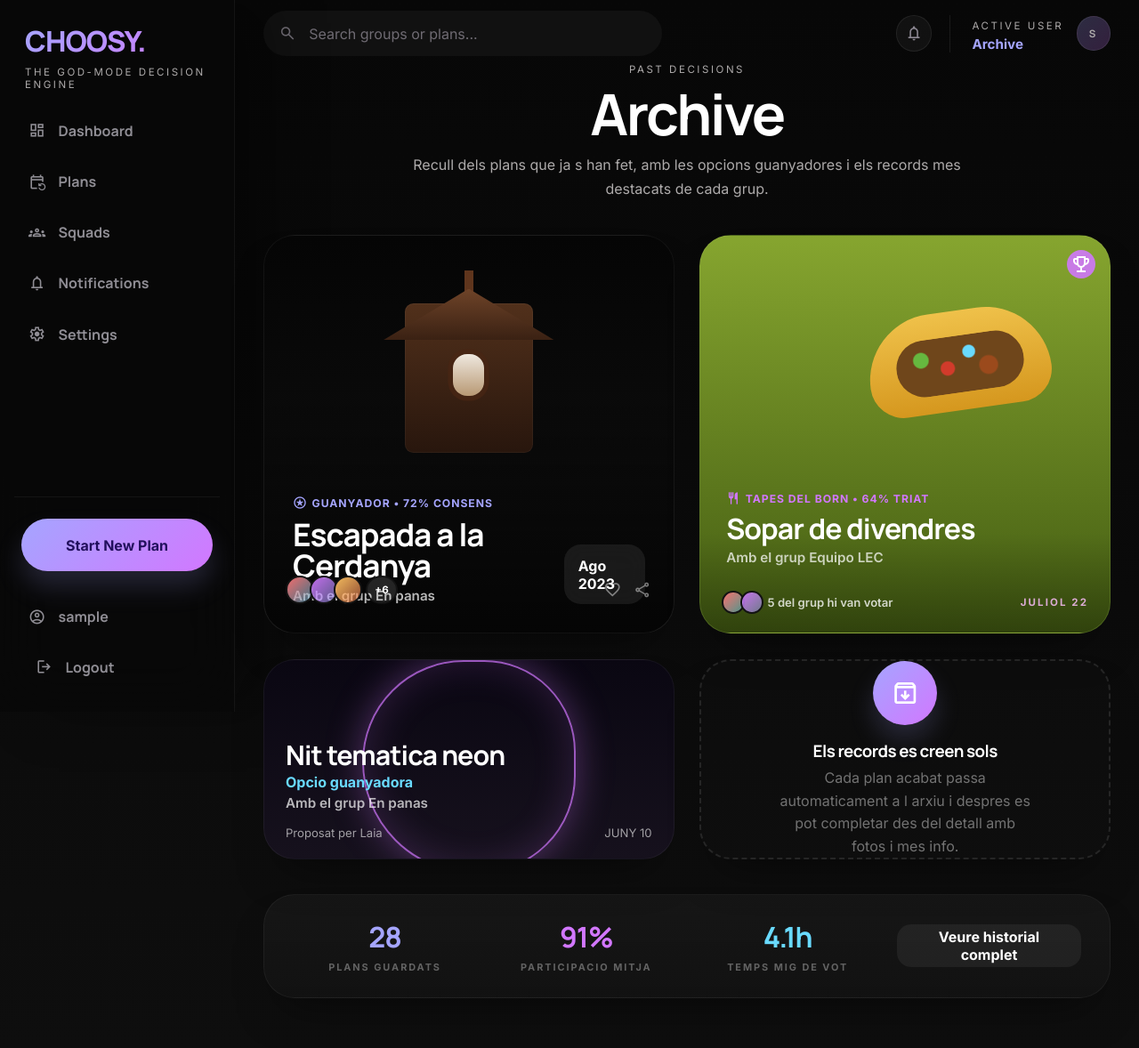
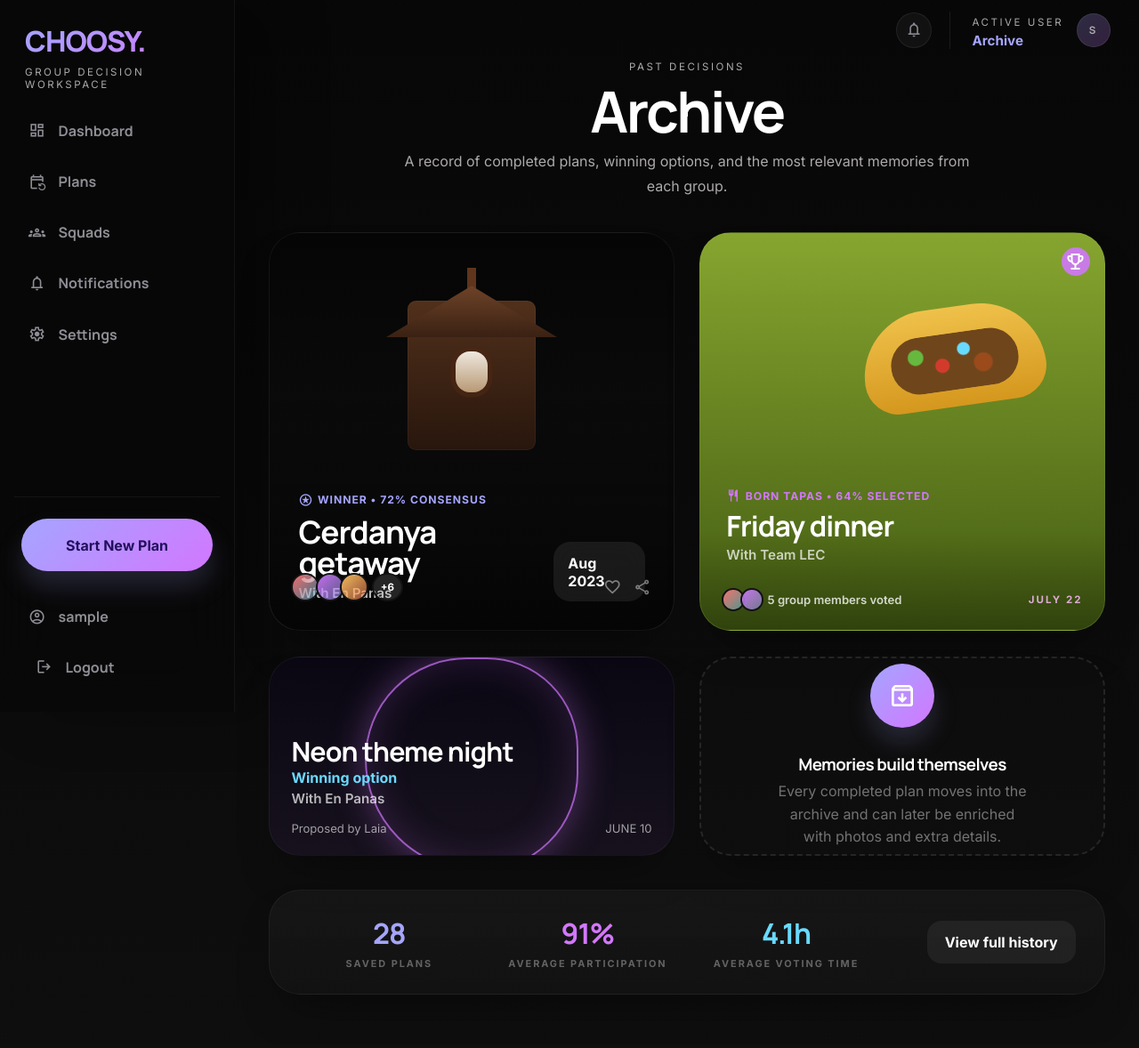
Before and after one commit to choosy-friends-app/choosy-app, a Django app: page /archive/ in a window 1280 px wide. Shown: the whole page at 89% size. After the commit the page ends 1118 px from the top, so only its background shows below. Run offline with Django 5.2, Linux system fonts and the light colour scheme; the visitor is signed in with stand-in values (Sample User, id 1); data comes from the database, SQL or seed files in the repository; data that the repository does not hold is empty.

Commit message:
Clean app chrome and English copy

```diff
--- a/core/web/plans.py
+++ b/core/web/plans.py
@@ -46,7 +46,7 @@ def start_new_plan(request):
                     "active_page": "start_new_plan",
                     "topbar_context": "Start New Plan",
                     "groups": user_groups,
-                    "error": "Per favor, selecciona un grup per proposar el pla.",
+                    "error": "Please select a group before proposing a plan.",
                 },
             )
 
@@ -60,7 +60,7 @@ def start_new_plan(request):
                     "active_page": "start_new_plan",
                     "topbar_context": "Start New Plan",
                     "groups": user_groups,
-                    "error": "Aquest grup ja te una votacio activa. Tanca-la abans de crear-ne una altra.",
+                    "error": "This group already has an active vote. Close it before creating another one.",
                     "default_voting_end_date": request.POST.get("voting_end_date")
                     or default_voting_end.date().isoformat(),
                     "default_voting_end_time": request.POST.get("voting_end_time")
--- a/front/templates/includes/dashboard/hero.html
+++ b/front/templates/includes/dashboard/hero.html
@@ -1,5 +1,5 @@
 <section class="hero">
-  <p class="page-kicker">GOD MODE > OVERVIEW</p>
+  <p class="page-kicker">Workspace Overview</p>
 
   <div class="hero-grid">
     <div class="hero-copy">
--- a/front/templates/includes/dashboard_styles/base.css
+++ b/front/templates/includes/dashboard_styles/base.css
@@ -12,7 +12,7 @@
   --line-soft: rgba(255, 255, 255, 0.05);
   --shadow: 0 40px 60px -5px rgba(0, 0, 0, 0.4);
   --radius-full: 999px;
-  --content-width: 1280px;
+  --content-width: 1480px;
 }
 
 *,
@@ -207,7 +207,7 @@ button {
   min-height: 3.5rem;
   display: flex;
   align-items: center;
-  justify-content: space-between;
+  justify-content: flex-end;
   gap: 1.5rem;
 }
 
@@ -302,7 +302,7 @@ button {
 .page-shell {
   max-width: var(--content-width);
   margin: 0 auto;
-  padding: 0.5rem 2rem 3.5rem;
+  padding: 0.75rem clamp(1.25rem, 3vw, 3rem) 3.5rem;
 }
 
 .notification-toast {
--- a/front/templates/includes/dashboard_styles/dashboard.css
+++ b/front/templates/includes/dashboard_styles/dashboard.css
@@ -1,5 +1,5 @@
 /* ==========================================================================
-   GOD MODE DASHBOARD - SENIOR SAAS AESTHETIC
+   DASHBOARD - SENIOR SAAS AESTHETIC
    ========================================================================== */
 
 .group-card-godmode {
--- a/front/templates/includes/layout/sidebar.html
+++ b/front/templates/includes/layout/sidebar.html
@@ -2,7 +2,7 @@
   <div class="rail-panel">
     <div class="brand">
       <span class="brand-title">CHOOSY.<span style="opacity: 0.6; font-weight: 400;">LY</span></span>
-      <span class="brand-subtitle">THE GOD-MODE DECISION ENGINE</span>
+      <span class="brand-subtitle">GROUP DECISION WORKSPACE</span>
     </div>
 
     <nav class="rail-nav" aria-label="Main structure">
--- a/front/templates/includes/layout/topbar.html
+++ b/front/templates/includes/layout/topbar.html
@@ -1,9 +1,4 @@
 <header class="topbar">
-  <div class="search-shell" aria-hidden="true">
-    <span class="material-symbols-outlined">search</span>
-    <span>Search groups or plans...</span>
-  </div>
-
   <div class="topbar-side">
     <a class="topbar-bell" href="{% url 'notifications' %}" aria-label="Open notifications" data-notification-bell>
       <span class="material-symbols-outlined">notifications</span>
--- a/front/templates/includes/vote/scripts.html
+++ b/front/templates/includes/vote/scripts.html
@@ -167,7 +167,7 @@
                                     <h2>${plan.title}</h2>
                                     <p>${plan.description || "A premium escape curated exclusively for your group."}</p>
                                     <div class="card-meta-row">
-                                        <div class="meta-item"><span class="material-symbols-outlined">location_on</span><span>${plan.place || 'Lleida'}</span></div>
+                                        <div class="meta-item"><span class="material-symbols-outlined">location_on</span><span>${plan.place || 'Barcelona'}</span></div>
                                         <div class="meta-item"><span class="material-symbols-outlined">schedule</span><span>Tomorrow</span></div>
                                     </div>
                                 </div>
--- a/front/templates/includes/vote/styles.html
+++ b/front/templates/includes/vote/styles.html
@@ -505,7 +505,7 @@
         transition: opacity 0.1s linear, background-color 0.1s linear;
     }
 
-    /* Float Actions - REDESIGNED FOR GOD MODE */
+    /* Floating vote actions */
     .vote-float-actions {
         display: flex;
         justify-content: center;
--- a/front/templates/pages/archive.html
+++ b/front/templates/pages/archive.html
@@ -5,7 +5,7 @@
     <header class="archive-hero">
       <p class="page-kicker">Past Decisions</p>
       <h1>Archive</h1>
-      <p>Recull dels plans que ja s han fet, amb les opcions guanyadores i els records mes destacats de cada grup.</p>
+      <p>A record of completed plans, winning options, and the most relevant memories from each group.</p>
     </header>
 
     <section class="archive-grid">
@@ -21,13 +21,13 @@
           <div>
             <div class="archive-memory__tag">
               <span class="material-symbols-outlined">stars</span>
-              <span>Guanyador • 72% consens</span>
+              <span>Winner • 72% consensus</span>
             </div>
-            <h2>Escapada a la Cerdanya</h2>
-            <p class="archive-memory__group">Amb el grup En panas</p>
+            <h2>Cerdanya getaway</h2>
+            <p class="archive-memory__group">With En Panas</p>
           </div>
 
-          <span class="archive-memory__date">Ago 2023</span>
+          <span class="archive-memory__date">Aug 2023</span>
         </div>
 
         <div class="archive-memory__foot">
@@ -59,10 +59,10 @@
         <div class="archive-memory__copy">
           <div class="archive-memory__tag archive-memory__tag--secondary">
             <span class="material-symbols-outlined">restaurant</span>
-            <span>Tapes del born • 64% triat</span>
+            <span>Born tapas • 64% selected</span>
           </div>
-          <h2>Sopar de divendres</h2>
-          <p class="archive-memory__group">Amb el grup Equipo LEC</p>
+          <h2>Friday dinner</h2>
+          <p class="archive-memory__group">With Team LEC</p>
         </div>
 
         <div class="archive-memory__meta">
@@ -71,10 +71,10 @@
               <span></span>
               <span></span>
             </div>
-            <span>5 del grup hi van votar</span>
+            <span>5 group members voted</span>
           </div>
 
-          <span class="archive-memory__stamp">JULIOL 22</span>
+          <span class="archive-memory__stamp">JULY 22</span>
         </div>
       </article>
 
@@ -84,14 +84,14 @@
         </div>
 
         <div class="archive-memory__copy archive-memory__copy--bottom">
-          <h2>Nit tematica neon</h2>
-          <p>Opcio guanyadora</p>
-          <p class="archive-memory__group">Amb el grup En panas</p>
+          <h2>Neon theme night</h2>
+          <p>Winning option</p>
+          <p class="archive-memory__group">With En Panas</p>
         </div>
 
         <div class="archive-memory__meta archive-memory__meta--soft">
-          <span>Proposat per Laia</span>
-          <span>JUNY 10</span>
+          <span>Proposed by Laia</span>
+          <span>JUNE 10</span>
         </div>
       </article>
 
@@ -100,8 +100,8 @@
           <span class="material-symbols-outlined">archive</span>
         </div>
         <div class="archive-empty__copy">
-          <h3>Els records es creen sols</h3>
-          <p>Cada plan acabat passa automaticament a l arxiu i despres es pot completar des del detall amb fotos i mes info.</p>
+          <h3>Memories build themselves</h3>
+          <p>Every completed plan moves into the archive and can later be enriched with photos and extra details.</p>
         </div>
       </article>
     </section>
@@ -109,17 +109,17 @@
     <section class="archive-stats">
       <div class="archive-stat">
         <strong>28</strong>
-        <span>PLANS GUARDATS</span>
+        <span>SAVED PLANS</span>
       </div>
       <div class="archive-stat">
         <strong>91%</strong>
-        <span>PARTICIPACIO MITJA</span>
+        <span>AVERAGE PARTICIPATION</span>
       </div>
       <div class="archive-stat">
         <strong>4.1h</strong>
-        <span>TEMPS MIG DE VOT</span>
+        <span>AVERAGE VOTING TIME</span>
       </div>
-      <button class="archive-stats__button" type="button">Veure historial complet</button>
+      <button class="archive-stats__button" type="button">View full history</button>
     </section>
   </section>
 {% endblock %}
```
Also changed, not shown: front/templates/includes/start_new_plan/scripts.html (+4 -4 lines), front/templates/pages/confirmar_borrado.html (+8 -8 lines), front/templates/pages/crear_entidad.html (+6 -6 lines).
